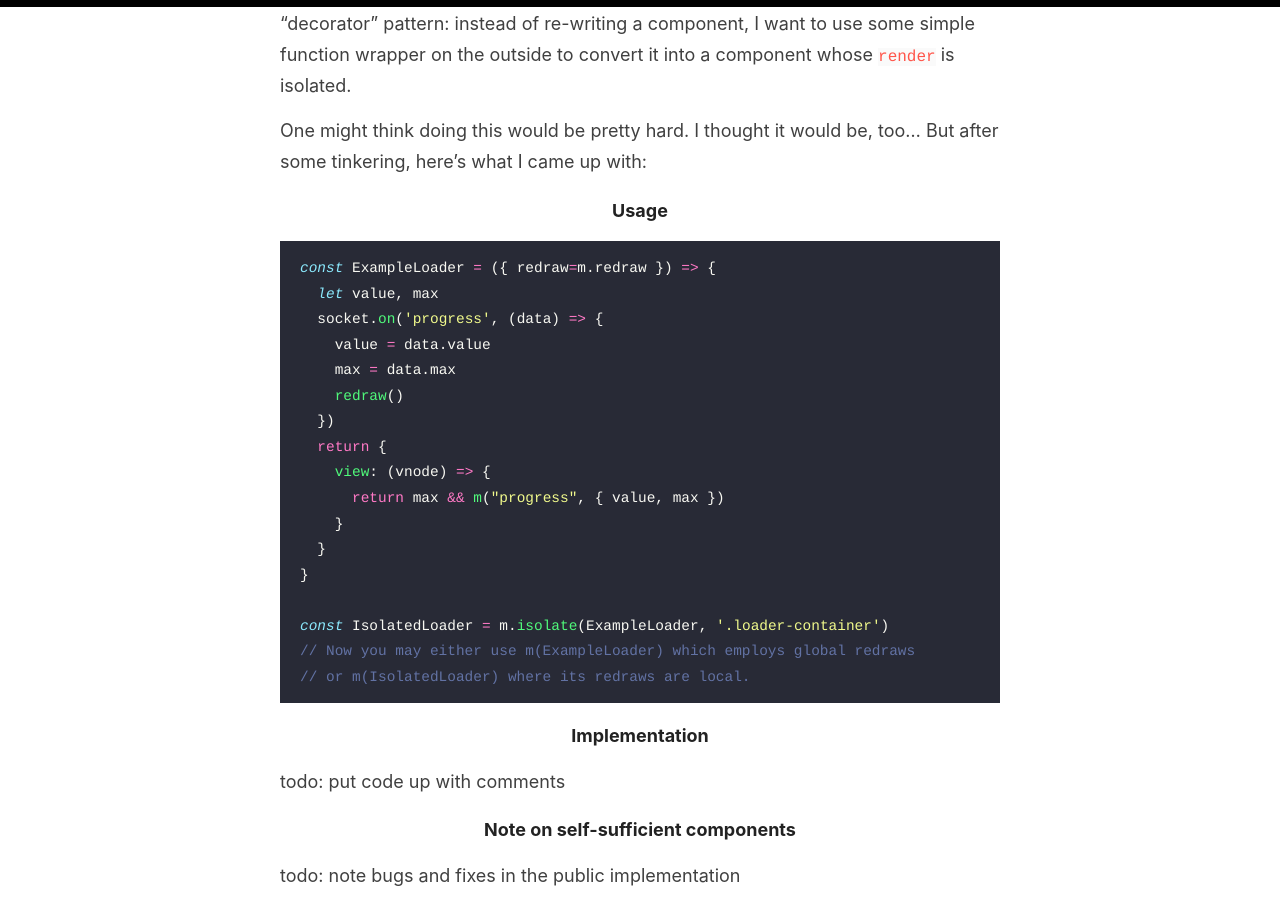
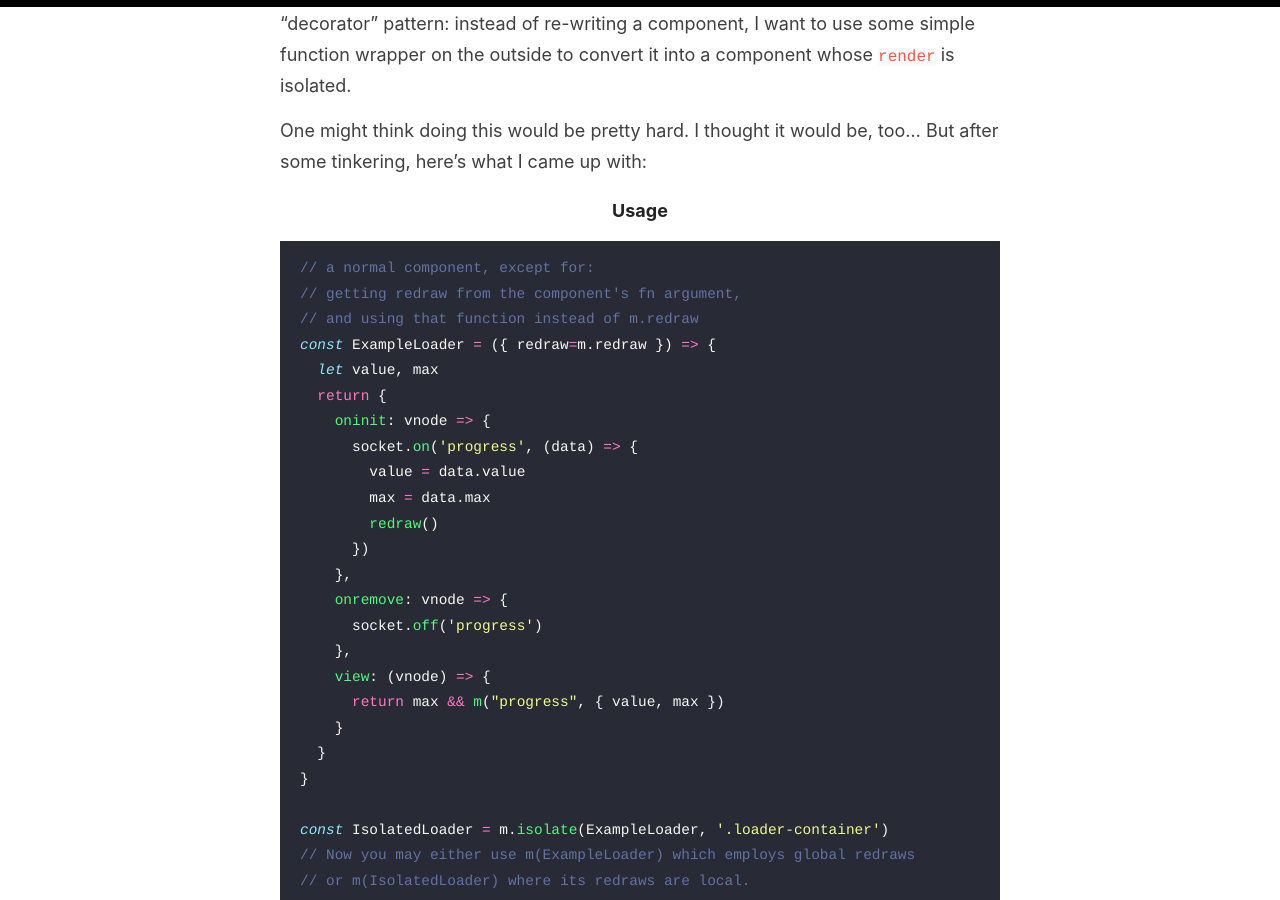
Before and after one commit to jiangts/dev-blog, a Jekyll site: the page built from _posts/2020-11-27-isolating-mithril-components.md, in a window 1280 px wide and 900 px high, scrolled down 2126 px. Built offline with Jekyll 4.4.1, drawn with Linux system fonts in a browser that asks for light colours.

Commit message:
Update Fri Nov 27 11:13:52 PST 2020

````diff
--- a/_posts/2020-11-27-isolating-mithril-components.md
+++ b/_posts/2020-11-27-isolating-mithril-components.md
@@ -67,14 +67,22 @@ One might think doing this would be pretty hard. I thought it would be, too... B
 
 #### Usage
 ```javascript
+// a normal component, except for:
+// getting redraw from the component's fn argument,
+// and using that function instead of m.redraw
 const ExampleLoader = ({ redraw=m.redraw }) => {
   let value, max
-  socket.on('progress', (data) => {
-    value = data.value
-    max = data.max
-    redraw()
-  })
   return {
+    oninit: vnode => {
+      socket.on('progress', (data) => {
+        value = data.value
+        max = data.max
+        redraw()
+      })
+    },
+    onremove: vnode => {
+      socket.off('progress')
+    },
     view: (vnode) => {
       return max && m("progress", { value, max })
     }
````
